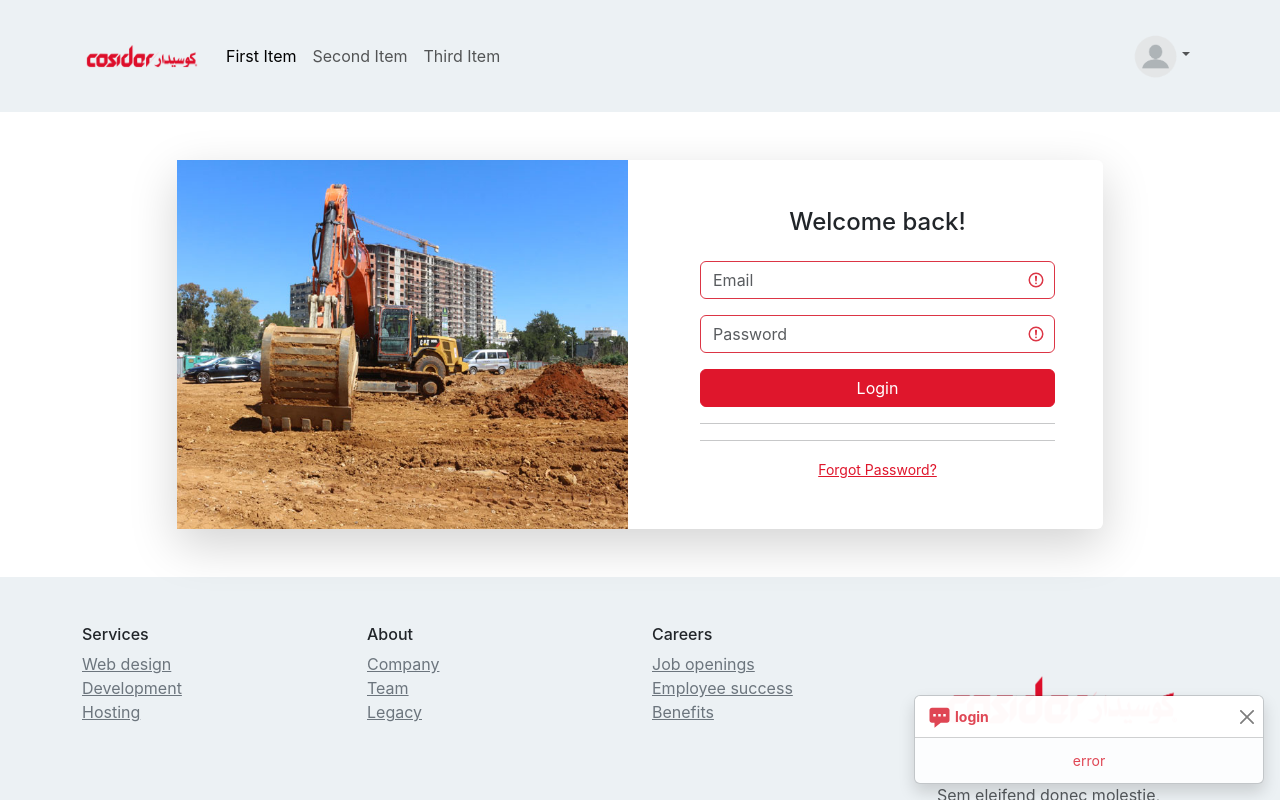
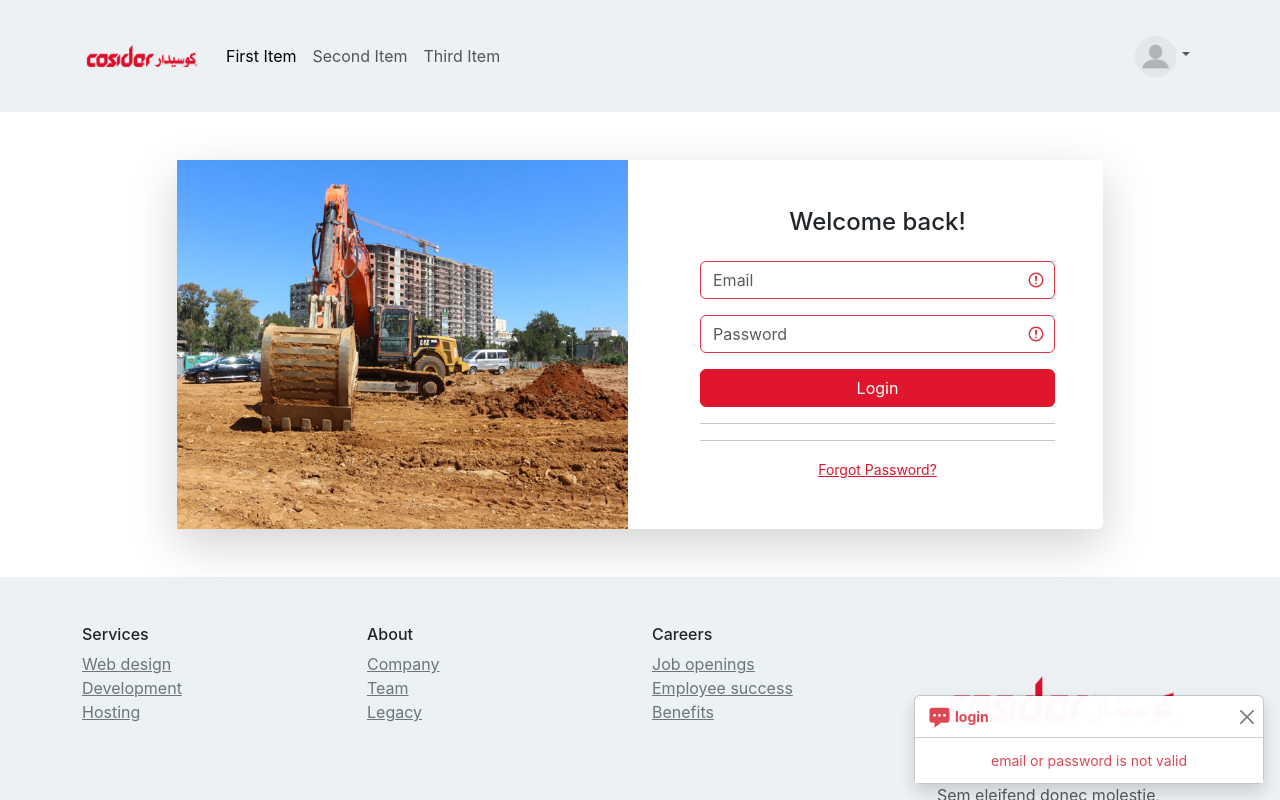
Before and after one commit to DjennaouiRaouf/react_application, a React (Create React App) app: page / in a window 1280 px wide. Both pictures are taken after a click on the button "Login". Shown: the top 800 px of the page. Built offline with nearby package versions, Linux system fonts and the light colour scheme.

Commit message:
Initial commit

```diff
--- a/src/components/base/Login/Login.tsx
+++ b/src/components/base/Login/Login.tsx
@@ -37,7 +37,7 @@ const Login: React.FC = () => {
     if(email !== "" && password !== ""){
       dispatch(openMessageToast({code:Code.SUCCESS,title:"Login",text:"loggin sucessfull"}))
     }else{
-      dispatch(openMessageToast({code:Code.ERROR,title:"login",text:"error"}))
+      dispatch(openMessageToast({code:Code.ERROR,title:"login",text:"email or password is not valid"}))
     }
 
   }
--- a/src/components/base/MessageToast/MessageToast.tsx
+++ b/src/components/base/MessageToast/MessageToast.tsx
@@ -36,7 +36,7 @@ const MessageToast: React.FC = () => {
 
             </Toast.Header>
 
-            <Toast.Body style={{color:code}}>{text}</Toast.Body>
+            <Toast.Body style={{background:'#fff',color:code}}>{text}</Toast.Body>
         </Toast>
         </ToastContainer>
     );
```
